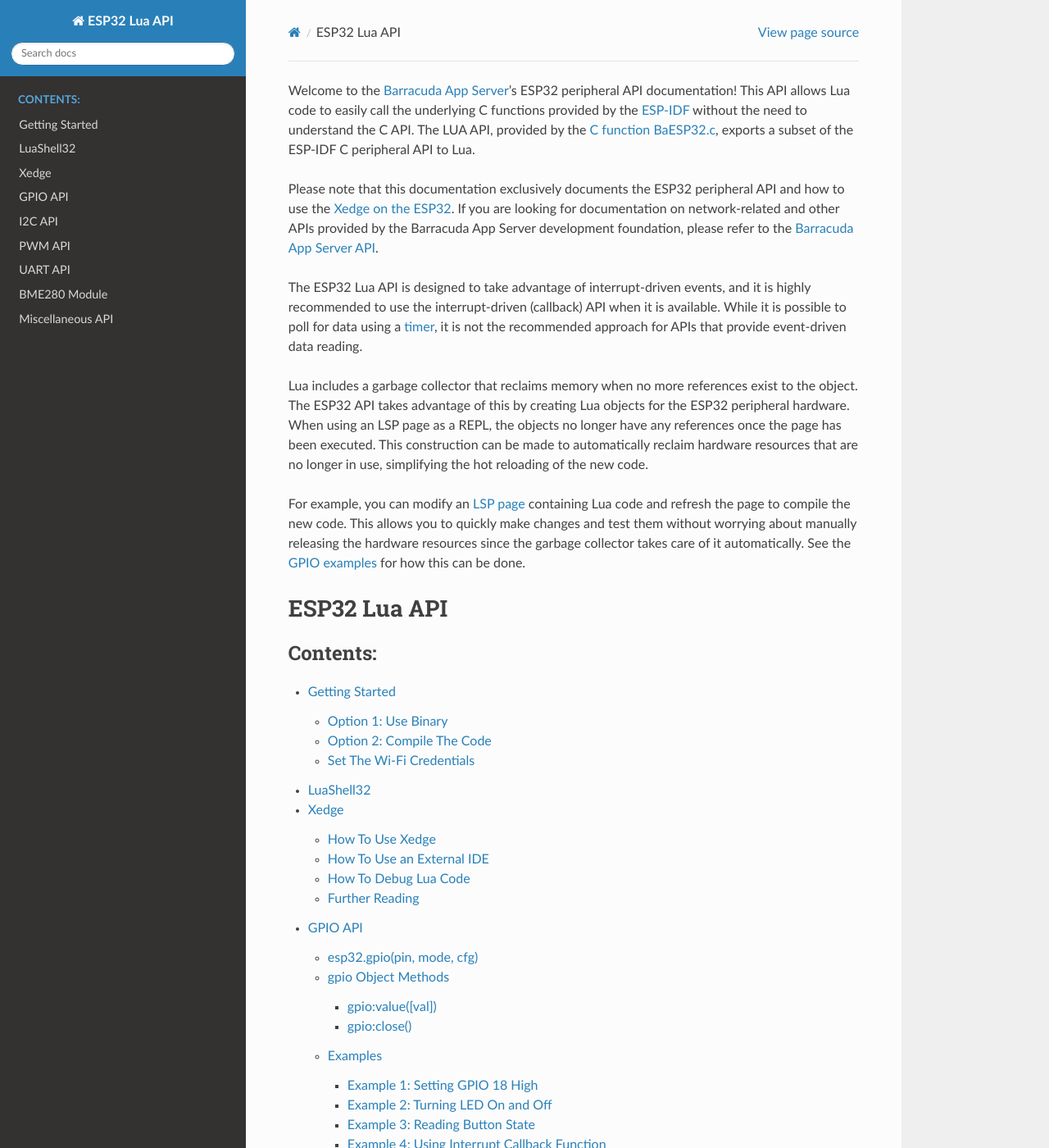
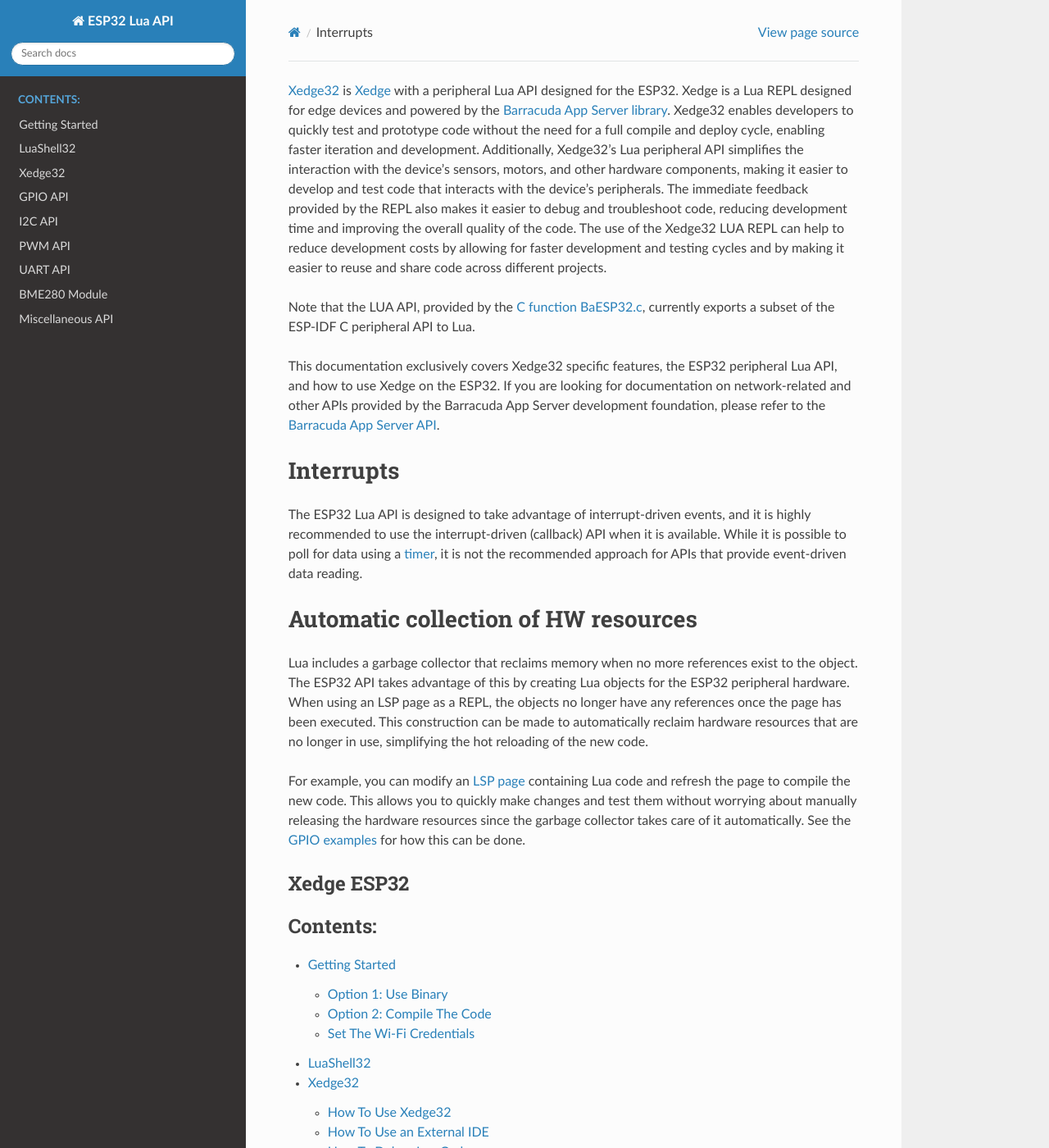
Before and after one commit to RealTimeLogic/Xedge32, a Sphinx documentation site: the page built from doc/index.rst, in a window 1280 px wide and 1400 px high. Shown: the whole window at 82% size. Built offline with Sphinx 7.4.7 and the Read the Docs theme 2.0.0, drawn with Linux system fonts in a browser that asks for light colours.

Commit message:
Working on documentation

```diff
--- a/doc/index.rst
+++ b/doc/index.rst
@@ -1,11 +1,19 @@
 .. ESP32 Lua API documentation master file, created by
    sphinx-quickstart on Wed Feb 22 12:03:44 2023.
 
-Welcome to the `Barracuda App Server <https://realtimelogic.com/products/barracuda-application-server/>`_'s ESP32 peripheral API documentation! This API allows Lua code to easily call the underlying C functions provided by the `ESP-IDF <https://docs.espressif.com/projects/esp-idf/en/latest/esp32/index.html>`_ without the need to understand the C API. The LUA API, provided by the `C function BaESP32.c <https://github.com/RealTimeLogic/xedge-ESP32/blob/master/main/BaESP32.c>`_, exports a subset of the ESP-IDF C peripheral API to Lua.
+:ref:`Xedge32` is `Xedge <https://realtimelogic.com/ba/doc/?url=examples/xedge/readme.html>`_ with a peripheral Lua API designed for the ESP32. Xedge is a Lua REPL designed for edge devices and powered by the `Barracuda App Server library <https://github.com/RealTimeLogic/BAS>`_. Xedge32 enables developers to quickly test and prototype code without the need for a full compile and deploy cycle, enabling faster iteration and development. Additionally, Xedge32's Lua peripheral API simplifies the interaction with the device's sensors, motors, and other hardware components, making it easier to develop and test code that interacts with the device's peripherals. The immediate feedback provided by the REPL also makes it easier to debug and troubleshoot code, reducing development time and improving the overall quality of the code. The use of the Xedge32 LUA REPL can help to reduce development costs by allowing for faster development and testing cycles and by making it easier to reuse and share code across different projects.
 
-Please note that this documentation exclusively documents the ESP32 peripheral API and how to use the :ref:`Xedge on the ESP32 <Xedge>`. If you are looking for documentation on network-related and other APIs provided by the Barracuda App Server development foundation, please refer to the `Barracuda App Server API <https://realtimelogic.com/ba/doc/>`_.
+Note that the LUA API, provided by the `C function BaESP32.c <https://github.com/RealTimeLogic/xedge-ESP32/blob/master/main/BaESP32.c>`_, currently exports a subset of the ESP-IDF C peripheral API to Lua.
+
+This documentation exclusively covers Xedge32 specific features, the ESP32 peripheral Lua API, and how to use Xedge on the ESP32. If you are looking for documentation on network-related and other APIs provided by the Barracuda App Server development foundation, please refer to the `Barracuda App Server API <https://realtimelogic.com/ba/doc/>`_.
+
+Interrupts
+-----------
 
 The ESP32 Lua API is designed to take advantage of interrupt-driven events, and it is highly recommended to use the interrupt-driven (callback) API when it is available. While it is possible to poll for data using a `timer <https://realtimelogic.com/ba/doc/?url=ua.html#ba_timer>`_, it is not the recommended approach for APIs that provide event-driven data reading.
+
+Automatic collection of HW resources
+-------------------------------------
 
 Lua includes a garbage collector that reclaims memory when no more references exist to the object. The ESP32 API takes advantage of this by creating Lua objects for the ESP32 peripheral hardware. When using an LSP page as a REPL, the objects no longer have any references once the page has been executed. This construction can be made to automatically reclaim hardware resources that are no longer in use, simplifying the hot reloading of the new code.
 
@@ -13,7 +21,7 @@
 
 
 
-ESP32 Lua API
+Xedge ESP32
 ==============
 
 .. toctree::
--- a/doc/source/LuaShell32.rst
+++ b/doc/source/LuaShell32.rst
@@ -49,6 +49,6 @@
 
 In LuaShell32, you have access to all of the standard Lua libraries and functions, the Barracuda App Server APIs, and the ESP32 APIs.
 
-That's a quick introduction to LuaShell32. With this powerful tool at your fingertips, you can experiment with Lua code and explore the capabilities of the ESP32 microcontroller. However, note that the web-based Lua REPL included in Xedge provides a much better user experience. For example, you can modify an LSP page containing Lua code and refresh the page, using your browser, to compile the new code.
+That's a quick introduction to LuaShell32. With this tool, you can experiment with Lua code and explore the capabilities of the ESP32 microcontroller. However, note that the :ref:`Web-Based Lua REPL <Xedge32>` included in Xedge provides a much better user experience. For example, you can modify an LSP page containing Lua code and refresh the page, using your browser, to compile the new code.
 
-See the :ref:`Xedge` for more information.
+See the :ref:`Xedge32` for more information.
```
Also changed, not shown: doc/source/GettingStarted.rst (+12 -15 lines), doc/source/xedge.rst (+19 -19 lines).
